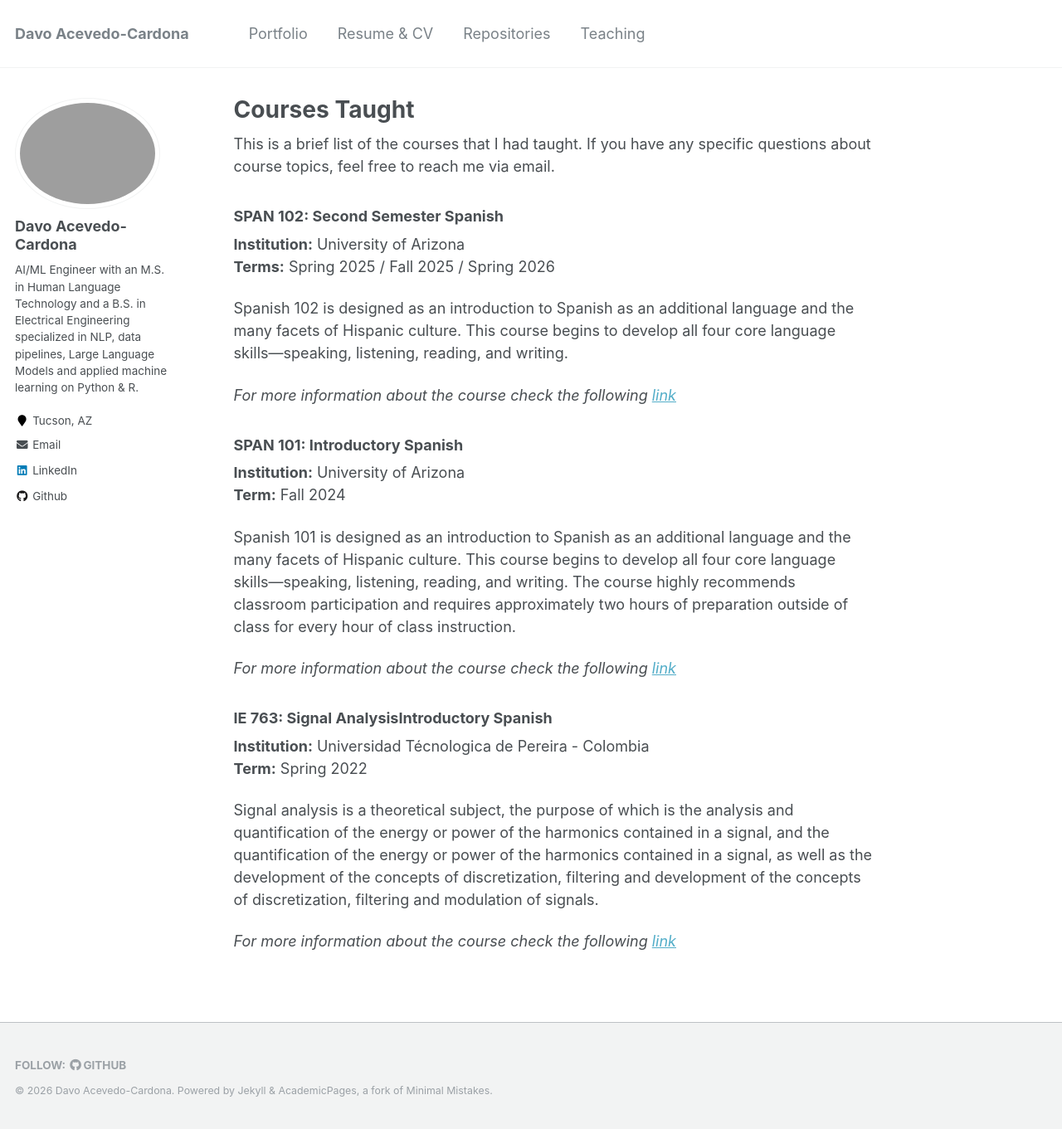
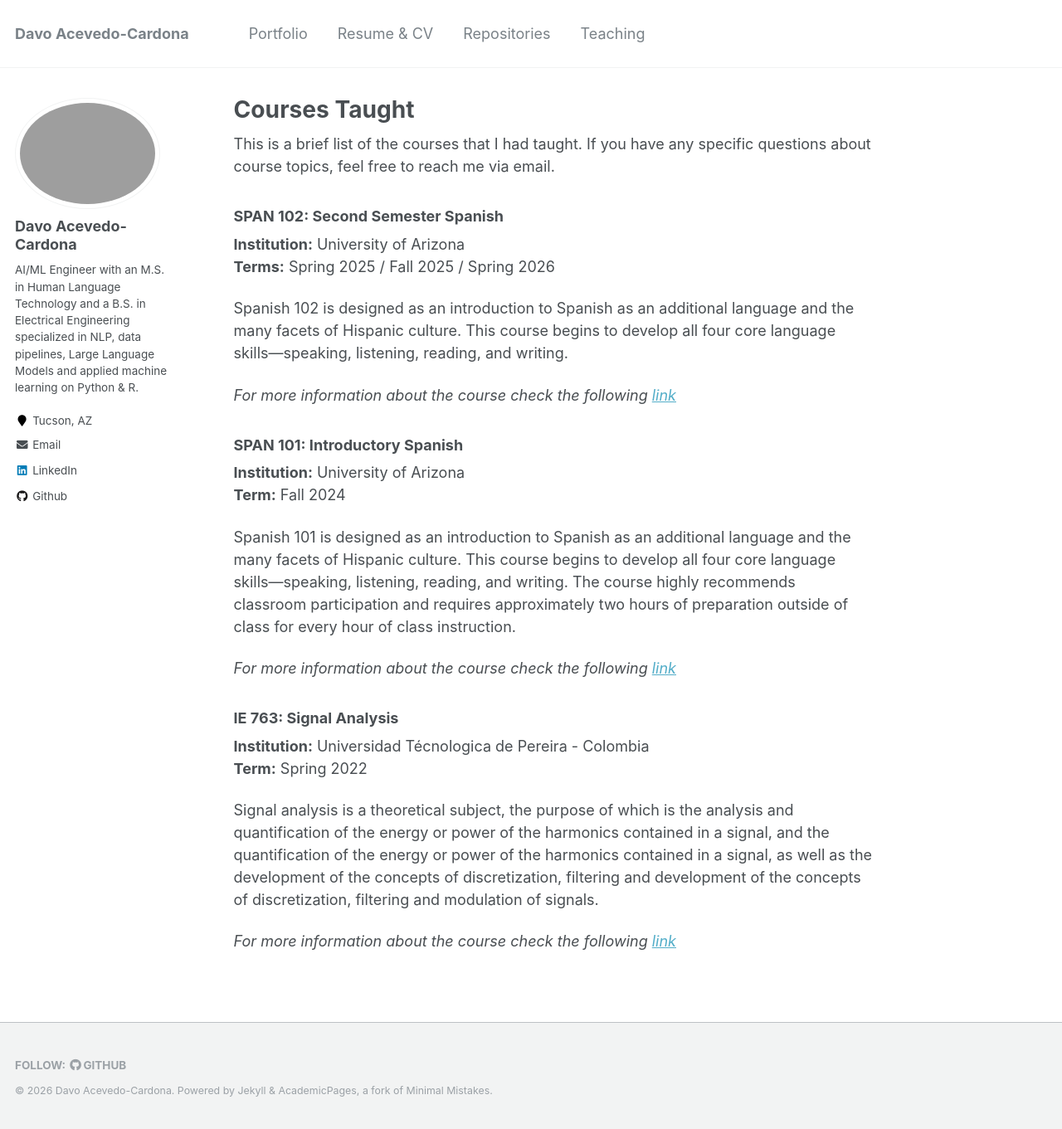
Before and after one commit to lldavoll/lldavoll.github.io, a Jekyll site: the page built from _pages/courses.md, in a window 1280 px wide and 1361 px high. Shown: the whole window at 83% size. Built offline with Jekyll 4.4.1, drawn with Linux system fonts in a browser that asks for light colours.

Commit message:
Update courses.md

```diff
--- a/_pages/courses.md
+++ b/_pages/courses.md
@@ -24,7 +24,7 @@ Spanish 101 is designed as an introduction to Spanish as an additional language
 
 _For more information about the course check the following [link](https://catalog.arizona.edu/courses/0317051)_
 
-### IE 763: Signal AnalysisIntroductory Spanish
+### IE 763: Signal Analysis
 **Institution:** Universidad Técnologica de Pereira - Colombia
 **Term:** Spring 2022
 
```
